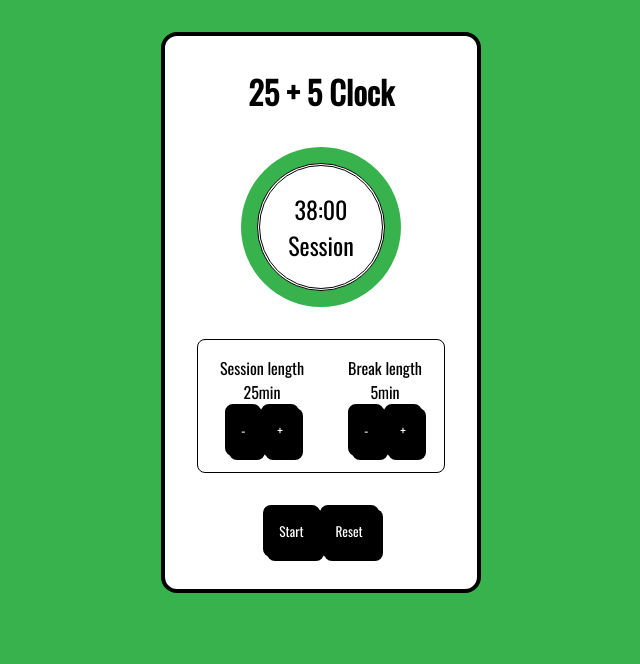
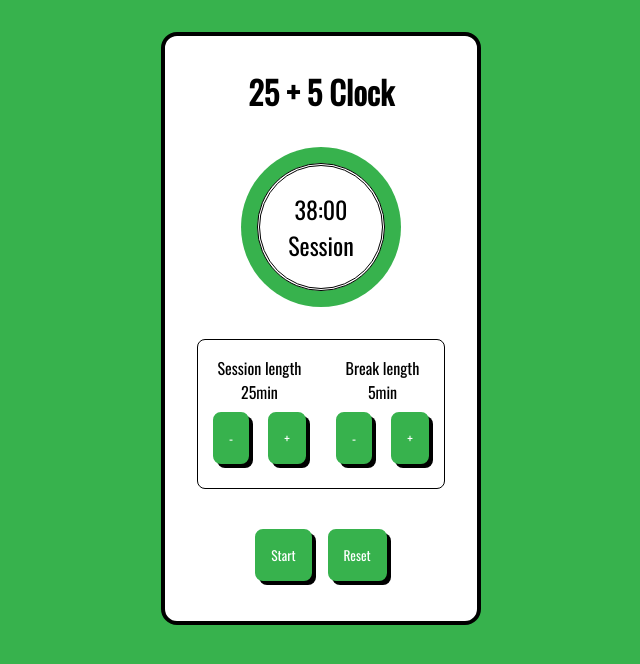
Before and after one commit to DayTroy/js-timer, a React (Vite) app: page / in a window 1280 px wide. Shown: the top 664 px of the page, without its empty margins (319-959 px from the left). Built offline with nearby package versions, Linux system fonts and the light colour scheme.

Commit message:
Styled effects for button

```diff
--- a/src/App.css
+++ b/src/App.css
@@ -70,12 +70,22 @@ body{
 
 .custom-button{
   box-shadow: 4px 4px 0 0 #000;
-  background-color: #000;
-  border: 1rem solid #000;
+  background-color: #37b24d;
+  border: 1rem solid #37b24d;
   border-radius: .5rem;
   color: #fff;
   transition: box-shadow .1s ease-in-out,transform .1s ease-in-out;
   cursor: pointer;
+  margin: .5rem;
+  outline: none;
+}
+
+.custom-button:hover{
+  opacity: .9;
+}
+
+.custom-button:nth-child(4){
+  margin-left: .7rem;
 }
 
 .timer-buttons{
--- a/src/components/Button.jsx
+++ b/src/components/Button.jsx
@@ -1,7 +1,22 @@
+import { useEffect, useRef } from "react"
 
 const Button = ({value}) => {
+
+  // useEffect(() => {
+  //   handleChange()
+  // }, [])
+  const ref = useRef(null);
+
+
+
+  const handleChange = () => {
+    ref.current.style.boxShadow = "2px 2px 0 0 #000"
+    setTimeout(() => {
+      ref.current.style.boxShadow = "4px 4px 0 0 #000"
+    }, 100)
+  }
     return (
-      <button className="custom-button">{value}</button>
+      <button ref={ref} onClick={handleChange} className="custom-button">{value}</button>
     )
   }
 
```
